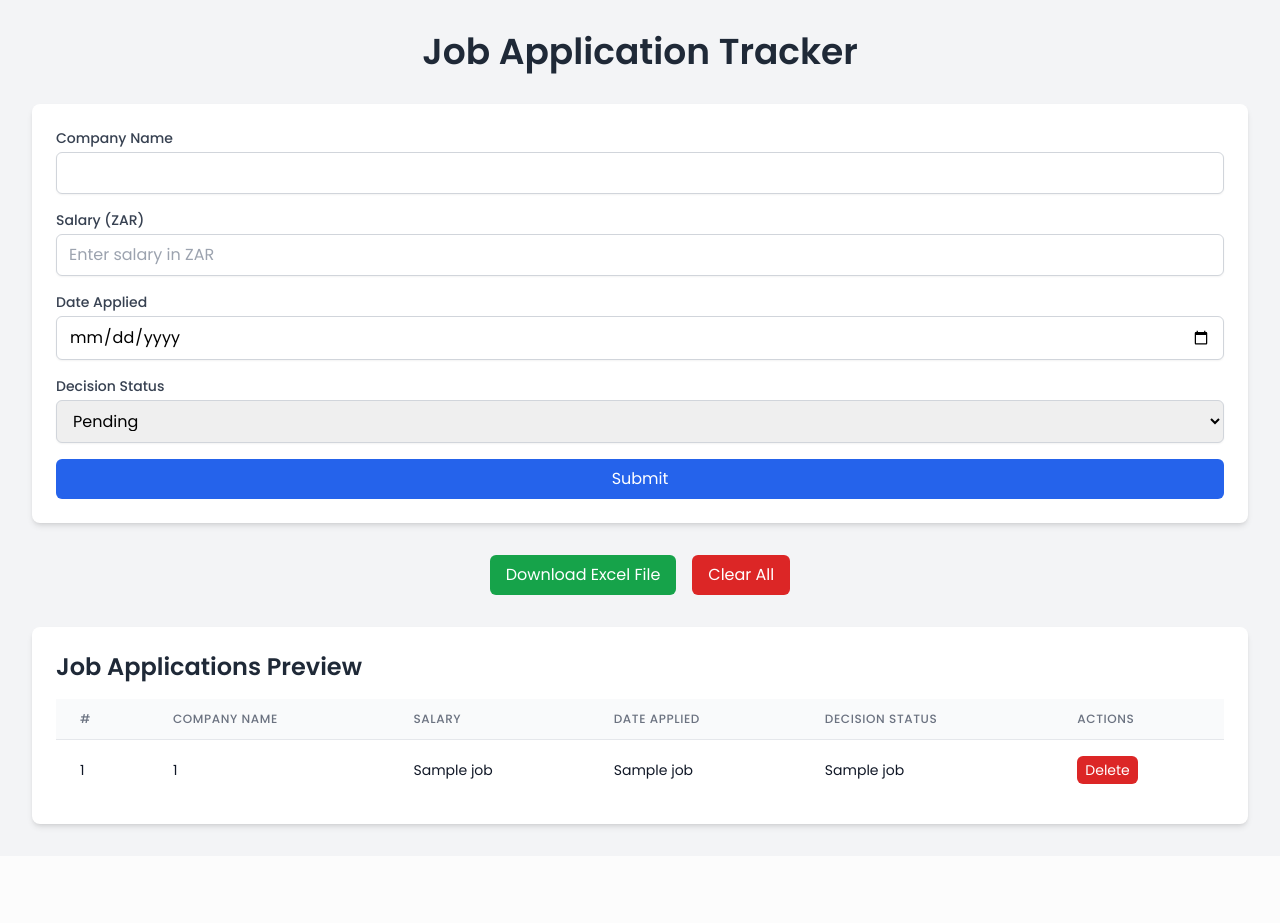
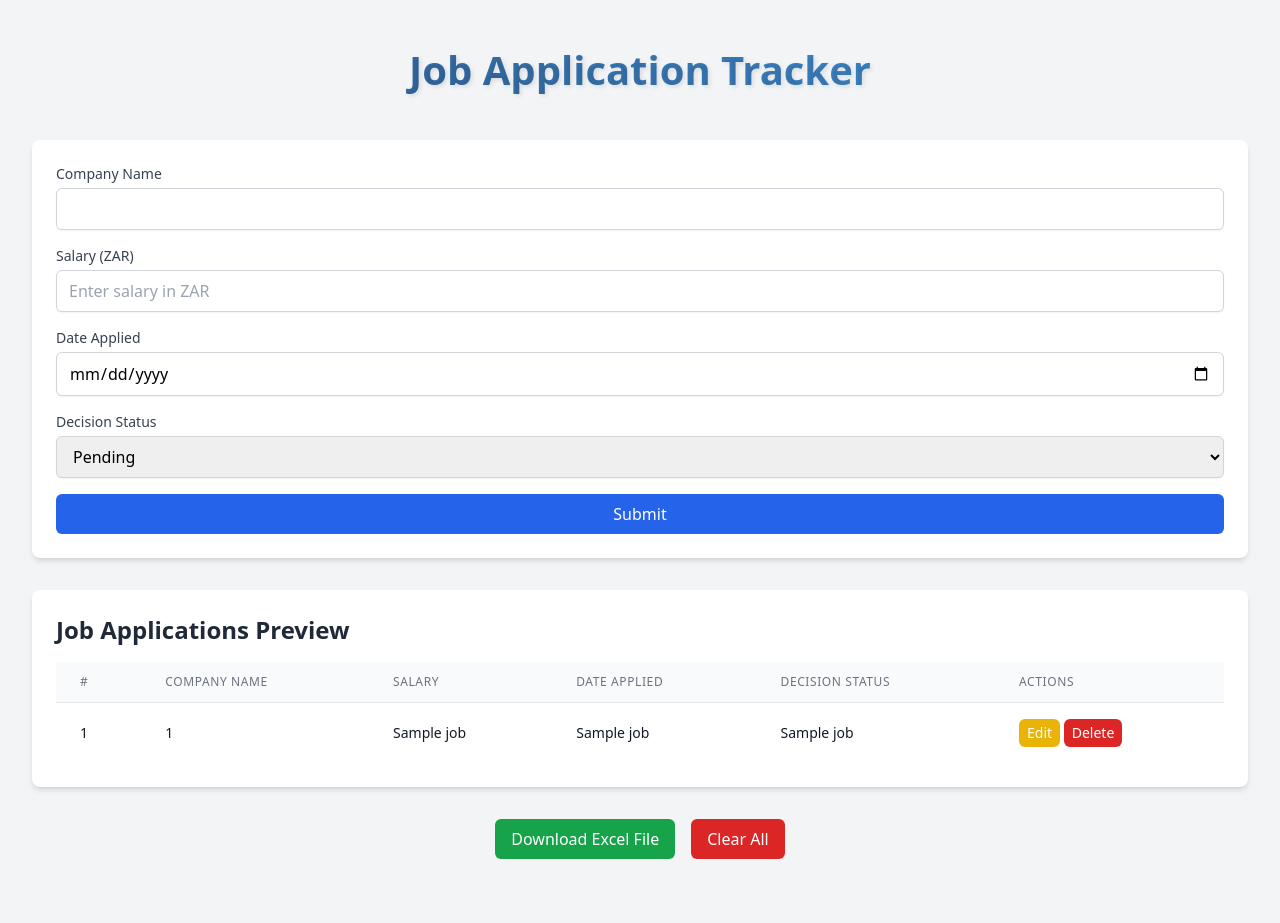
Before and after one commit to Lugan2004/Job-Application-Tracker, a Flask app: template Job-tracker/templates/index.html in a window 1280 px wide. Before the commit the page ends 830 px from the top, so only its background shows below. Run offline with Flask 3, Linux system fonts and the light colour scheme; the template is opened without the code that fills it: most values are stand-ins (such as "Sample title", 1, 10 or a date in 2020); some libraries are stand-ins or nearby versions.

Commit message:
added edit functionality

```diff
--- a/Job-tracker/app.py
+++ b/Job-tracker/app.py
@@ -1,4 +1,4 @@
-from flask import Flask, render_template, request, redirect, url_for, send_file
+from flask import Flask, render_template, request, redirect, url_for, send_file, jsonify
 import openpyxl
 import os
 from datetime import datetime
@@ -65,6 +65,22 @@ def delete_job(row_index):
 
     return redirect(url_for('index'))
 
+@app.route('/update_status/<int:row_index>', methods=['POST'])
+def update_status(row_index):
+    new_status = request.form['new_status']
+
+    # Load the Excel file
+    wb = openpyxl.load_workbook(EXCEL_FILE)
+    ws = wb.active
+
+    # Update the decision status for the specified row
+    ws.cell(row=row_index + 2, column=4).value = new_status  # Column 4 is Decision Status
+
+    # Save the Excel file
+    wb.save(EXCEL_FILE)
+
+    return jsonify(success=True)
+
 @app.route('/clear', methods=['POST'])
 def clear_all():
     # Load the Excel file
--- a/Job-tracker/templates/index.html
+++ b/Job-tracker/templates/index.html
@@ -9,15 +9,53 @@
     <script src="https://cdn.tailwindcss.com"></script>
     <!-- Apply Poppins font to the entire app -->
     <style>
-        body {
-            font-family: 'Poppins', sans-serif;
+        .animated-heading {
+            text-align: center;
+            font-size: 2.5rem;
+            font-weight: 700;
+            margin-bottom: 2rem;
+            background: linear-gradient(45deg, #2c5282, #4299e1);
+            -webkit-background-clip: text;
+            background-clip: text;
+            color: transparent;
+            padding: 0.5rem;
+            animation: fadeIn 1.5s ease-out;
+            position: relative;
+            text-shadow: 2px 2px 4px rgba(0, 0, 0, 0.1);
         }
-    </style>
+
+        .animated-heading::after {
+            content: '';
+            position: absolute;
+            bottom: 0;
+            left: 50%;
+            transform: translateX(-50%);
+            width: 0;
+            height: 3px;
+            background: linear-gradient(45deg, #2c5282, #4299e1);
+            transition: width 0.3s ease-in-out;
+        }
+
+        .animated-heading:hover::after {
+            width: 60%;
+        }
+
+        @keyframes fadeIn {
+            from {
+                opacity: 0;
+                transform: translateY(-20px);
+            }
+            to {
+                opacity: 1;
+                transform: translateY(0);
+            }
+        }
+        </style>
 </head>
 <body class="bg-gray-100">
-    <div class="container mx-auto p-8">
+    <div class="container mx-auto w-7xl p-8">
         <!-- Header -->
-        <h1 class="text-4xl font-bold text-center text-gray-800 mb-8">Job Application Tracker</h1>
+        <h1 class="animated-heading font-semibold">Job Application Tracker</h1>
 
         <!-- Form -->
         <div class="bg-white p-6 rounded-lg shadow-md mb-8">
@@ -54,20 +92,6 @@
             </form>
         </div>
 
-        <!-- Download and Clear All Buttons -->
-        <div class="flex justify-center space-x-4 mb-8">
-            <a href="{{ url_for('download_file') }}"
-               class="bg-green-600 text-white py-2 px-4 rounded-md hover:bg-green-700 focus:outline-none focus:ring-2 focus:ring-green-500">
-                Download Excel File
-            </a>
-            <form method="POST" action="{{ url_for('clear_all') }}">
-                <button type="submit"
-                        class="bg-red-600 text-white py-2 px-4 rounded-md hover:bg-red-700 focus:outline-none focus:ring-2 focus:ring-red-500">
-                    Clear All
-                </button>
-            </form>
-        </div>
-
         <!-- Preview Table -->
         <div class="bg-white p-6 rounded-lg shadow-md">
             <h2 class="text-2xl font-semibold text-gray-800 mb-4">Job Applications Preview</h2>
@@ -96,14 +120,37 @@
                 </thead>
                 <tbody class="bg-white divide-y divide-gray-200">
                     {% for job in jobs %}
-                        <tr>
+                        <tr id="row-{{ loop.index0 }}">
                             <td class="px-6 py-4 whitespace-nowrap text-sm text-gray-900">{{ loop.index }}</td>
                             <td class="px-6 py-4 whitespace-nowrap text-sm text-gray-900">{{ job[0] }}</td>
                             <td class="px-6 py-4 whitespace-nowrap text-sm text-gray-900">{{ job[1] }}</td>
                             <td class="px-6 py-4 whitespace-nowrap text-sm text-gray-900">{{ job[2] }}</td>
-                            <td class="px-6 py-4 whitespace-nowrap text-sm text-gray-900">{{ job[3] }}</td>
                             <td class="px-6 py-4 whitespace-nowrap text-sm text-gray-900">
-                                <form method="POST" action="{{ url_for('delete_job', row_index=loop.index0) }}">
+                                <!-- Color-coded status text -->
+                                <span id="status-{{ loop.index0 }}"
+                                      class="{% if job[3] == 'Interview Offered' %}bg-green-200
+                                             {% elif job[3] == 'Rejected' %}bg-red-200
+                                             {% elif job[3] == 'Pending' %}bg-purple-200
+                                             {% endif %}">
+                                    {{ job[3] }}
+                                </span>
+                                <!-- Dropdown for editing -->
+                                <select id="edit-status-{{ loop.index0 }}" class="hidden mt-1 block w-full px-3 py-2 border border-gray-300 rounded-md shadow-sm focus:outline-none focus:ring-2 focus:ring-blue-500">
+                                    <option value="Pending">Pending</option>
+                                    <option value="Rejected">Rejected</option>
+                                    <option value="Interview Offered">Interview Offered</option>
+                                </select>
+                            </td>
+                            <td class="px-6 py-4 whitespace-nowrap text-sm text-gray-900">
+                                <button onclick="enableEdit({{ loop.index0 }})"
+                                        class="bg-yellow-500 text-white py-1 px-2 rounded-md hover:bg-yellow-600 focus:outline-none focus:ring-2 focus:ring-yellow-500">
+                                    Edit
+                                </button>
+                                <button onclick="saveEdit({{ loop.index0 }})" id="save-btn-{{ loop.index0 }}"
+                                        class="hidden bg-green-600 text-white py-1 px-2 rounded-md hover:bg-green-700 focus:outline-none focus:ring-2 focus:ring-green-500">
+                                    Save
+                                </button>
+                                <form method="POST" action="{{ url_for('delete_job', row_index=loop.index0) }}" class="inline">
                                     <button type="submit"
                                             class="bg-red-600 text-white py-1 px-2 rounded-md hover:bg-red-700 focus:outline-none focus:ring-2 focus:ring-red-500">
                                         Delete
@@ -115,6 +162,56 @@
                 </tbody>
             </table>
         </div>
+
+        <!-- Download and Clear All Buttons -->
+        <div class="flex justify-center space-x-4 mb-8 mt-8">
+            <a href="{{ url_for('download_file') }}"
+                class="bg-green-600 text-white py-2 px-4 rounded-md hover:bg-green-700 focus:outline-none focus:ring-2 focus:ring-green-500">
+                Download Excel File
+            </a>
+            <form method="POST" action="{{ url_for('clear_all') }}">
+                <button type="submit"
+                        class="bg-red-600 text-white py-2 px-4 rounded-md hover:bg-red-700 focus:outline-none focus:ring-2 focus:ring-red-500">
+                    Clear All
+                </button>
+            </form>
+        </div>
     </div>
+
+    <script>
+        function enableEdit(rowIndex) {
+            // Hide the status text and show the dropdown
+            document.getElementById(`status-${rowIndex}`).classList.add('hidden');
+            document.getElementById(`edit-status-${rowIndex}`).classList.remove('hidden');
+
+            // Hide the Edit button and show the Save button
+            document.getElementById(`save-btn-${rowIndex}`).classList.remove('hidden');
+        }
+
+        function saveEdit(rowIndex) {
+            const newStatus = document.getElementById(`edit-status-${rowIndex}`).value;
+
+            // Send an AJAX request to update the status
+            fetch(`/update_status/${rowIndex}`, {
+                method: 'POST',
+                headers: {
+                    'Content-Type': 'application/x-www-form-urlencoded',
+                },
+                body: `new_status=${encodeURIComponent(newStatus)}`,
+            })
+            .then(response => response.json())
+            .then(data => {
+                if (data.success) {
+                    // Update the status text
+                    document.getElementById(`status-${rowIndex}`).textContent = newStatus;
+                    document.getElementById(`status-${rowIndex}`).classList.remove('hidden');
+                    document.getElementById(`edit-status-${rowIndex}`).classList.add('hidden');
+
+                    // Hide the Save button and show the Edit button
+                    document.getElementById(`save-btn-${rowIndex}`).classList.add('hidden');
+                }
+            });
+        }
+    </script>
 </body>
 </html>
```
Also changed, not shown: 1 other file.
